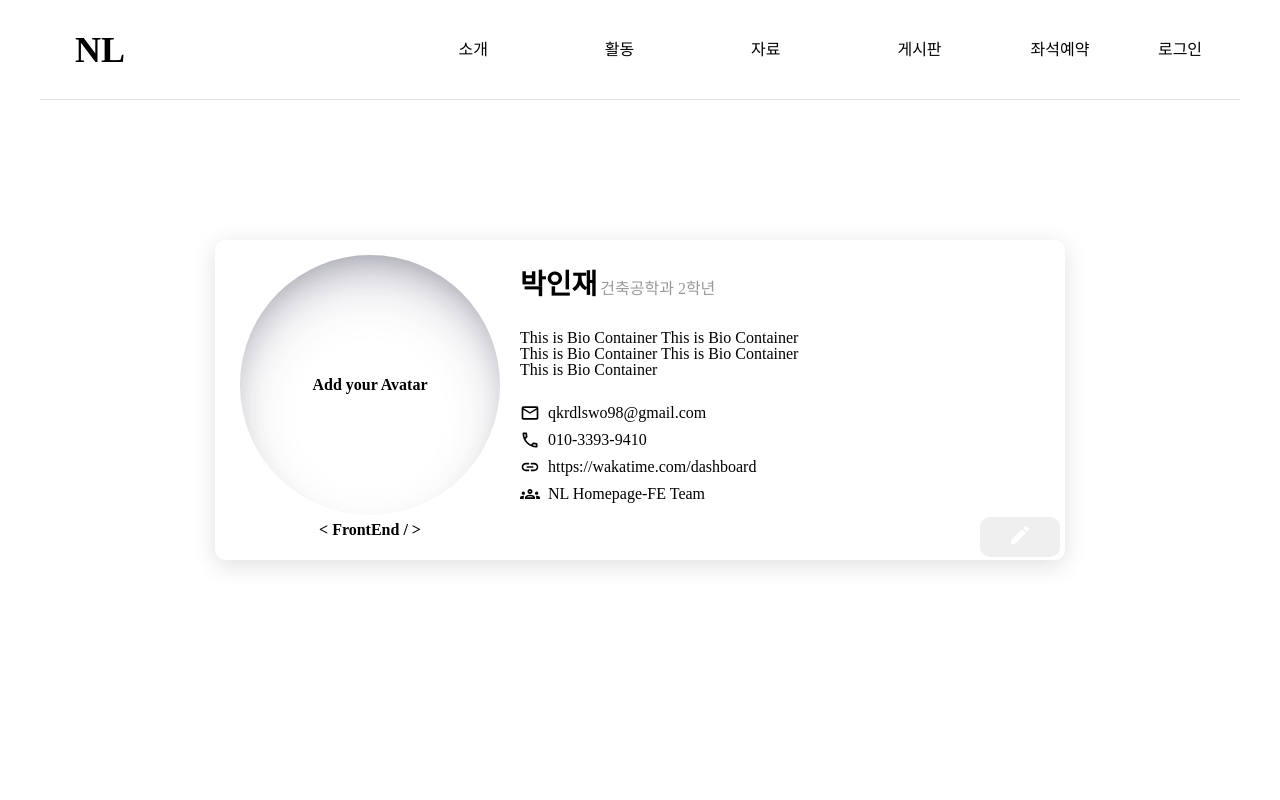
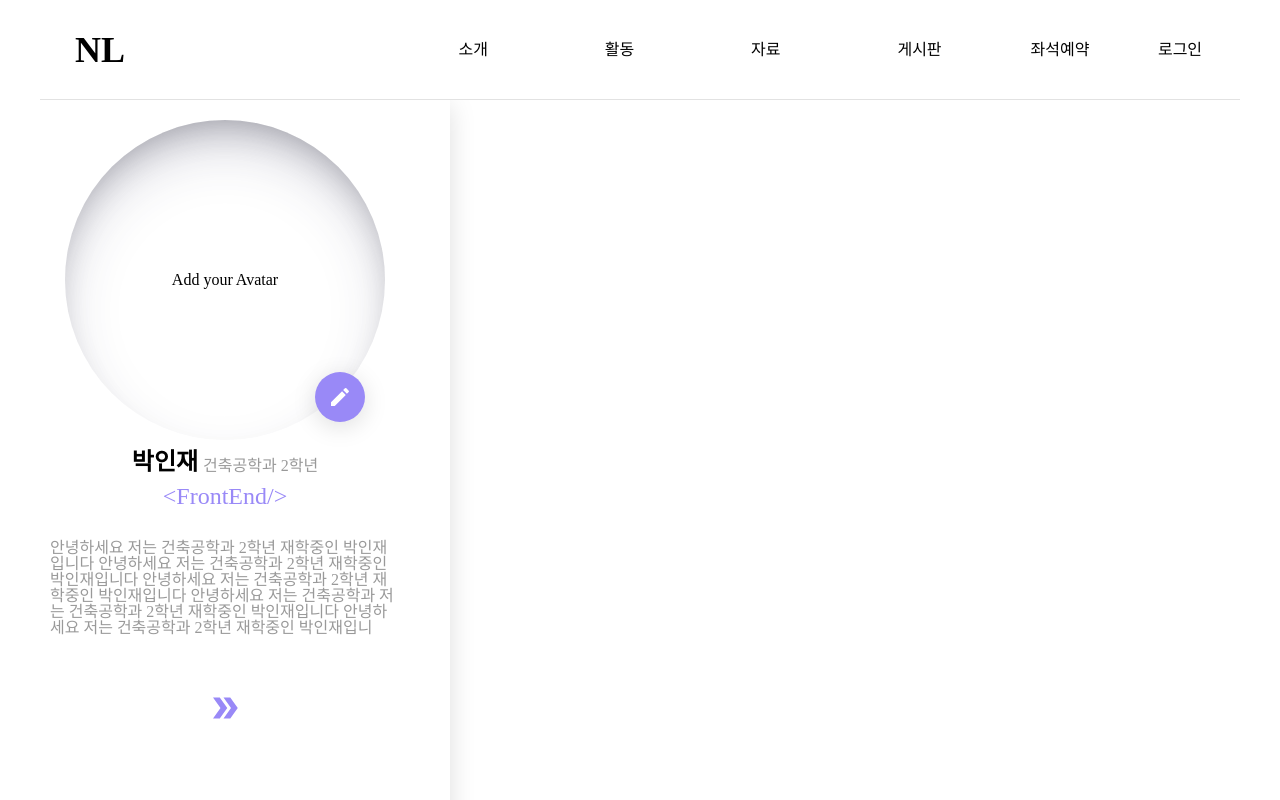
Before and after one commit to TProgramer/Homepage-FE, a Next.js app: page /mypage in a window 1280 px wide. Shown: the top 800 px of the page. Built offline with nearby package versions, Linux system fonts and the light colour scheme.

Commit message:
feat:정보수정form제외 myPage완성

```diff
--- a/src/components/myPage/ActivityLog.tsx
+++ /dev/null
@@ -1,6 +0,0 @@
-const ActivityLog = () => {
-  return (
-    null
-  )
-}
-export default ActivityLog; //활동기록은 나중에 추가 할 계획입니다
--- a/src/components/myPage/Profile.tsx
+++ b/src/components/myPage/Profile.tsx
@@ -1,162 +1,121 @@
-import React, { useState } from 'react';
-import CreateIcon from '@mui/icons-material/Create';
-import CheckIcon from '@mui/icons-material/Check';
-import AddBoxIcon from '@mui/icons-material/AddBox';
-import EmailOutlinedIcon from '@mui/icons-material/EmailOutlined';
-import CallOutlinedIcon from '@mui/icons-material/CallOutlined';
-import InsertLinkOutlinedIcon from '@mui/icons-material/InsertLinkOutlined';
-import GroupsOutlinedIcon from '@mui/icons-material/GroupsOutlined';
+import React, { useState } from "react";
+import CreateIcon from "@mui/icons-material/Create";
+import CheckIcon from "@mui/icons-material/Check";
+import AddBoxIcon from "@mui/icons-material/AddBox";
+import EmailOutlinedIcon from "@mui/icons-material/EmailOutlined";
+import CallOutlinedIcon from "@mui/icons-material/CallOutlined";
+import GitHubIcon from "@mui/icons-material/GitHub";
+import InsertLinkOutlinedIcon from "@mui/icons-material/InsertLinkOutlined";
+import DoubleArrowIcon from "@mui/icons-material/DoubleArrow";
 import {
-  ProfileBox,
-  Profile,
-  ProfileImg,
-  TypeText,
-  Information,
-  ProfileHeader,
-  Name,
-  Info,
-  NameBox,
-  ProfileImg_unset,
+  Another,
+  Arrow,
+  Avatar,
   Bio,
-  Contact,
-  Input,
-  BioInput,
-  ContactBox,
-  Button
-} from '../../styles/myPage/header';
+  Contents,
+  ProfileContainer,
+} from "../../styles/myPage/myPage";
 
 interface IPersonalType {
-  readonly id: number;
   readonly name: string;
   readonly major: string;
-  type: 'FrontEnd' | 'BackEnd' | 'DevOps'
   grade: number;
+  type: "FrontEnd" | "BackEnd" | "DevOps";
   profileImg: string;
+  email: string;
+  number: string;
+  github: string;
+  link: string;
 }
-const personalData: IPersonalType[] = [
-  {
-    id: 0,
-    name: '박인재',
-    major: '건축공학과',
-    type: 'FrontEnd',
-    grade: 2,
-    profileImg: '',//https://encrypted-tbn0.gstatic.com/images?q=tbn:ANd9GcQzdkVemYyTTjjwW8ax1aJ-kHvwR6aK1VTPKRSbvlnIlMs340p0iFzcs_u878365DmbZvI&usqp=CAU
-  },
-]
-const iconStyle: {
-  fontSize: number;
-  marginRight: number;
-} = {
-  fontSize: 20,
-  marginRight: 1
-};
 
 const MyProfile = () => {
-  const [onoff, setOnoff] = useState<boolean>(false);
-  const onClick = () => {
-    setOnoff(!onoff);
+  const [myForm, setMyForm] = useState(false);
+  const [move, setMove] = useState(225);
+  const [personalData, setPersonalData] = useState<IPersonalType>({
+    name: "박인재",
+    major: "건축공학과",
+    grade: 2,
+    type: "FrontEnd",
+    profileImg: "",
+    // "https://encrypted-tbn0.gstatic.com/images?q=tbn:ANd9GcQzdkVemYyTTjjwW8ax1aJ-kHvwR6aK1VTPKRSbvlnIlMs340p0iFzcs_u878365DmbZvI&usqp=CAU",
+    email: "qkrdlswo98@naver.com",
+    number: "010-3393-9410",
+    github: "https://CWCTBOY.github.com",
+    link: "https://wakatime.com",
+  });
+  const onClickLeft = () => {
+    setMove((prev) => prev + 450);
   };
-  const onSubmit = (e: React.FormEvent<HTMLFormElement>) => {
-    e.preventDefault();
-  }
-  const [bio, setBio] = useState<string>('This is Bio Container\nThis is Bio Container\nThis is Bio Container\nThis is Bio Container\nThis is Bio Container');
-  const [mail, setMail] = useState<string>('qkrdlswo98@gmail.com');
-  const [number, setNumber] = useState<string>('010-3393-9410');
-  const [link, setLink] = useState<string>('https://wakatime.com/dashboard');
-  const [team, setTeam] = useState<string>('NL Homepage-FE Team');
-  const changeBio = (e: React.ChangeEvent<HTMLInputElement>) => {
-    setBio(e.target.value);
+  const onClickRight = () => {
+    setMove((prev) => prev - 450);
   };
-  const changeMail = (e: React.ChangeEvent<HTMLInputElement>) => {
-    setMail(e.target.value);
-  };
-  const changeNumber = (e: React.ChangeEvent<HTMLInputElement>) => {
-    setNumber(e.target.value);
-  };
-  const changeLink = (e: React.ChangeEvent<HTMLInputElement>) => {
-    setLink(e.target.value);
-  };
-  const changeTeam = (e: React.ChangeEvent<HTMLInputElement>) => {
-    setTeam(e.target.value);
-  };
+  console.log(myForm);
   return (
-    <>
-      <ProfileBox onoff={onoff}>
-        <Profile>
-          {
-            onoff
-              ? <ProfileImg_unset><AddBoxIcon sx={{ fontSize: 35, color: 'black', opacity: 0.3, cursor: 'pointer' }} /></ProfileImg_unset>
-              : (personalData[0].profileImg !== ''
-                ? <ProfileImg src={personalData[0].profileImg} />
-                : <ProfileImg_unset>Add your Avatar</ProfileImg_unset>)
-          }
-          <TypeText>{`<\ ${personalData[0]?.type} / >`}</TypeText>
-        </Profile>
-        <Information>
-          <ProfileHeader>
-            <NameBox>
-              <Name>{personalData[0].name}</Name>
-              <Info>{`${personalData[0].major} ${personalData[0].grade}학년`}</Info>
-            </NameBox>
-          </ProfileHeader>
-          <ContactBox onSubmit={onSubmit}>
-            <Bio>
-              {
-                onoff
-                  ? (
-                    <BioInput type='textarea' onChange={changeBio} value={bio} />
-                  )
-                  : bio
-              }
-            </Bio>
-            <Contact><EmailOutlinedIcon sx={iconStyle} />
-              {
-                onoff
-                  ? (
-                    <Input type='email' onChange={changeMail} value={mail} />
-                  )
-                  : mail
-              }
-            </Contact>
-            <Contact><CallOutlinedIcon sx={iconStyle} />
-              {
-                onoff
-                  ? (
-                    <Input type='text' onChange={changeNumber} value={number} />
-                  )
-                  : number
-              }
-            </Contact>
-            <Contact><InsertLinkOutlinedIcon sx={iconStyle} />
-              {
-                onoff
-                  ? (
-                    <Input type='url' onChange={changeLink} value={link} />
-                  )
-                  : <a href={link} target='_blank'>{link}</a>
-              }
-            </Contact>
-            <Contact><GroupsOutlinedIcon sx={iconStyle} />
-              {
-                onoff
-                  ? (
-                    <Input type='text' onChange={changeTeam} value={team} />
-                  )
-                  : team
-              }
-            </Contact>
-            <Button
-              onClick={onClick}
-              type={!onoff ? 'button' : 'submit'}
-            >
-              {
-                !onoff ? <CreateIcon /> : <CheckIcon />
-              }
-            </Button>
-          </ContactBox>
-        </Information>
-      </ProfileBox >
-    </>
-  )
-}
+    <ProfileContainer myForm={myForm}>
+      <Avatar>
+        <div
+          className="edit"
+          onClick={() => {
+            setMyForm(true);
+          }}
+        >
+          <CreateIcon />
+        </div>
+        <div className="avatar">
+          {personalData.profileImg === "" ? (
+            "Add your Avatar"
+          ) : (
+            <img
+              src={personalData.profileImg}
+              alt="avatar"
+              className="avatar__img"
+            />
+          )}
+        </div>
+        <div className="info__header">
+          <h2 className="name">{personalData.name}</h2>
+          <h3 className="major--grade">{`${personalData.major} ${personalData.grade}학년`}</h3>
+        </div>
+        <span className="type">{`<${personalData.type}/>`}</span>
+      </Avatar>
+      <Contents move={move}>
+        <Bio>
+          <p className="paragraph">
+            안녕하세요 저는 건축공학과 2학년 재학중인 박인재입니다 안녕하세요
+            저는 건축공학과 2학년 재학중인 박인재입니다 안녕하세요 저는
+            건축공학과 2학년 재학중인 박인재입니다 안녕하세요 저는 건축공학과
+            저는 건축공학과 2학년 재학중인 박인재입니다 안녕하세요 저는
+            건축공학과 2학년 재학중인 박인재입니
+          </p>
+        </Bio>
+        <Another>
+          <div className="infoBox">
+            <EmailOutlinedIcon />
+            <span className="info">{personalData.email}</span>
+          </div>
+          <div className="infoBox">
+            <CallOutlinedIcon />
+            <span className="info">{personalData.number}</span>
+          </div>
+          <div className="infoBox">
+            <GitHubIcon />
+            <span className="info">{personalData.github}</span>
+          </div>
+          <div className="infoBox">
+            <InsertLinkOutlinedIcon />
+            <span className="info">{personalData.link}</span>
+          </div>
+        </Another>
+      </Contents>
+      <Arrow>
+        {move === 225 ? (
+          <DoubleArrowIcon className="arrow arrow__r" onClick={onClickRight} />
+        ) : (
+          <DoubleArrowIcon className="arrow arrow__l" onClick={onClickLeft} />
+        )}
+      </Arrow>
+      <ProfileContainer className="form"></ProfileContainer>
+    </ProfileContainer>
+  );
+};
 export default MyProfile;
--- a/src/pages/mypage.tsx
+++ b/src/pages/mypage.tsx
@@ -1,12 +1,10 @@
 import MyProfile from "../components/myPage/Profile";
-import ActivityLog from '../components/myPage/ActivityLog';
 import { Wrapper } from "../styles/myPage/myPage";
 const MyPage = () => {
   return (
     <Wrapper>
       <MyProfile />
-      <ActivityLog />
     </Wrapper>
-  )
-}
+  );
+};
 export default MyPage;
--- a/src/styles/global/Global.tsx
+++ b/src/styles/global/Global.tsx
@@ -25,7 +25,7 @@ export const HOVER_BUTTON = css`
   }
 `;
 export const TRANSITION = css`
-  transition: all 0.2s linear;
+  transition: all 0.2s ease-in-out;
 `;
 
 const reset = css`
--- a/src/styles/myPage/header.tsx
+++ /dev/null
@@ -1,174 +0,0 @@
-import styled from "@emotion/styled";
-import {
-  DEFAULT_BORDERRADIUS,
-  DEFAULT_BOXSHADOW,
-  FONTWEIGHT_BOLD,
-  FONT_L,
-} from "../global/Global";
-const REACTIVE_HEADER_PIXEL = "850px";
-
-export const ProfileBox = styled("div")<{ onoff: boolean }>`
-  width: 850px;
-  height: ${(props) => (!props.onoff ? "320px" : "350px")};
-  padding: 15px;
-  display: flex;
-  justify-content: space-around;
-  box-shadow: ${DEFAULT_BOXSHADOW};
-  border-radius: ${DEFAULT_BORDERRADIUS};
-  position: relative;
-  @media (max-width: ${REACTIVE_HEADER_PIXEL}) {
-    width: 480px;
-    height: 680px;
-    flex-direction: column;
-    align-items: center;
-    justify-content: space-between;
-  }
-`;
-export const Profile = styled("div")`
-  width: auto;
-  height: auto;
-  display: flex;
-  flex-direction: column;
-  align-items: center;
-  margin: 0 20px 0 10px;
-`;
-export const ProfileImg_unset = styled("div")`
-  width: 260px;
-  height: 260px;
-  display: flex;
-  justify-content: center;
-  align-items: center;
-  margin: 0 0 7px 0;
-  box-shadow: rgba(50, 50, 93, 0.25) 0px 30px 60px -12px inset,
-    rgba(0, 0, 0, 0.3) 0px 18px 36px -18px inset;
-  border-radius: 50%;
-  font-weight: ${FONTWEIGHT_BOLD};
-  font-size: ${FONT_L};
-`;
-export const ProfileImg = styled("img")`
-  width: 260px;
-  height: 260px;
-  margin: 0 0 7px 0;
-  border-radius: 50%;
-`;
-export const TypeText = styled("span")`
-  display: block;
-  width: auto;
-  color: ${(props) => props.theme.buttonColor};
-  font-weight: ${FONTWEIGHT_BOLD};
-`;
-export const Information = styled("div")`
-  width: 550px;
-  height: 100%;
-  margin: 0 10px 0 0;
-  display: flex;
-  flex-direction: column;
-  align-items: flex-start;
-  @media (max-width: ${REACTIVE_HEADER_PIXEL}) {
-    width: 480px;
-    align-items: center;
-  }
-`;
-export const ProfileHeader = styled("div")`
-  width: 550px;
-  height: 60px;
-  display: flex;
-  justify-content: space-between;
-  align-items: center;
-  margin: 0 0 15px 0;
-  @media (max-width: ${REACTIVE_HEADER_PIXEL}) {
-    width: 480px;
-    justify-content: space-around;
-  }
-`;
-export const NameBox = styled("div")`
-  width: auto;
-`;
-export const Name = styled("span")`
-  color: ${(props) => props.theme.buttonColor};
-  font-size: 28px;
-  font-weight: 600;
-`;
-export const Info = styled("span")`
-  opacity: 0.4;
-  font-size: ${FONT_L};
-  margin: 0 0 0 3px;
-`;
-export const DefaultInfo = styled("div")`
-  width: 100%;
-  height: auto;
-  display: flex;
-  justify-content: space-between;
-  align-items: flex-end;
-  @media (max-width: ${REACTIVE_HEADER_PIXEL}) {
-    flex-direction: column;
-    align-items: center;
-    margin: 0 0 0 15px;
-    width: 95%;
-  }
-`;
-export const ContactBox = styled("form")`
-  width: 300px;
-  @media (max-width: ${REACTIVE_HEADER_PIXEL}) {
-    display: flex;
-    flex-direction: column;
-  }
-`;
-export const Bio = styled("p")`
-  width: 100%;
-  min-height: 30px;
-  color: ${(props) => props.theme.textColor.primary};
-  margin: 0 0 15px 0;
-  padding: 0 0 10px 0;
-`;
-export const Contact = styled("div")`
-  color: ${(props) => props.theme.textColor.primary};
-  width: auto;
-  margin: 0 0 7px 0;
-  display: flex;
-  align-items: center;
-`;
-export const BioInput = styled("input")`
-  display: block;
-  word-wrap: break-word;
-  width: 270px;
-  height: 120px;
-  border: 2px solid rgba(0, 0, 0, 0.3);
-  border-radius: 20px;
-  transition: all 0.1s linear;
-  color: rgba(0, 0, 0, 0.7);
-  &:focus {
-    outline: none;
-    border: 2px solid ${(props) => props.theme.buttonColor};
-  }
-`;
-export const Input = styled("input")`
-  width: 240px;
-  height: 25px;
-  border: none;
-  border-bottom: 2px solid rgba(0, 0, 0, 0.3);
-  transition: all 0.1s linear;
-  color: rgba(0, 0, 0, 0.7);
-  &:focus {
-    outline: none;
-    border-bottom: 2px solid ${(props) => props.theme.buttonColor};
-  }
-`;
-export const Button = styled("button")`
-  width: 80px;
-  height: 40px;
-  background-color: ${(props) => props.theme.buttonColor};
-  border: none;
-  border-radius: ${DEFAULT_BORDERRADIUS};
-  color: ${(props) => props.theme.textColor.sub};
-  position: absolute;
-  top: 86.5%;
-  left: 90%;
-  &:hover {
-    background-color: ${(props) => props.theme.buttonColor};
-  }
-  @media (max-width: ${REACTIVE_HEADER_PIXEL}) {
-    top: 93%;
-    left: 82%;
-  }
-`;
--- a/src/styles/myPage/myPage.tsx
+++ b/src/styles/myPage/myPage.tsx
@@ -1,11 +1,171 @@
 import styled from "@emotion/styled";
+import {
+  DEFAULT_BORDERRADIUS,
+  DEFAULT_BOXSHADOW,
+  FONTWEIGHT_BOLD,
+  FONT_L,
+  FONT_XL,
+  FONT_XXL,
+  TRANSITION,
+} from "../global/Global";
 
-export const Wrapper = styled('div')`
+export const Wrapper = styled("div")`
   width: 100vw;
-  min-width: 550px;
   min-height: 100vh;
   height: auto;
   display: flex;
+`;
+
+export const ProfileContainer = styled("div")<{
+  myForm?: boolean;
+}>`
+  width: 450px;
+  height: 100vh;
+  display: flex;
+  flex-direction: column;
+  align-items: center;
+  margin: 100px 0 0 0;
+  position: relative;
+  ${DEFAULT_BOXSHADOW}
+  overflow: hidden;
+  .form {
+    width: 450px;
+    height: 100vh;
+    display: flex;
+    position: absolute;
+    top: -100px;
+    flex-direction: column;
+    align-items: center;
+    margin: 100px 0 0 0;
+    background-color: rgba(0, 0, 0, 0.3);
+    ${TRANSITION}
+    transform: translateX(${(props) => (props.myForm ? 0 : "450px")});
+    box-shadow: none;
+    z-index: 2;
+  }
+`;
+
+export const Avatar = styled("div")`
+  width: 100%;
+  height: 420px;
+  display: flex;
+  flex-direction: column;
+  align-items: center;
+  padding-top: 20px;
+  .avatar {
+    width: 320px;
+    height: 320px;
+    background-color: white;
+    border-radius: 50%;
+    overflow: hidden;
+    position: relative;
+    display: flex;
+    justify-content: center;
+    align-items: center;
+    margin: 0 0 10px 0;
+    box-shadow: rgba(50, 50, 93, 0.25) 0px 30px 60px -12px inset,
+      rgba(0, 0, 0, 0.3) 0px 18px 36px -18px inset;
+    .avatar__img {
+      width: 100%;
+    }
+    .addIcon {
+      font-size: ${FONT_XXL};
+      color: rgba(0, 0, 0, 0.3);
+    }
+  }
+  .edit {
+    width: 50px;
+    height: 50px;
+    position: absolute;
+    top: 34%;
+    left: 70%;
+    z-index: 1;
+    display: flex;
+    justify-content: center;
+    align-items: center;
+    border-radius: 50%;
+    ${DEFAULT_BOXSHADOW}
+    color: ${(props) => props.theme.textColor.sub};
+    background-color: ${(props) => props.theme.buttonColor.primary};
+    ${TRANSITION}
+    &:hover {
+      background-color: ${(props) => props.theme.buttonColor.onHover};
+    }
+  }
+  .info__header {
+    width: auto;
+    display: flex;
+    align-items: flex-end;
+    margin-bottom: 10px;
+    .name {
+      font-size: ${FONT_XL};
+      color: ${(props) => props.theme.textColor.primary};
+      font-weight: ${FONTWEIGHT_BOLD};
+      margin-right: 5px;
+    }
+    .major--grade {
+      font-size: ${FONT_L};
+      color: rgba(0, 0, 0, 0.4);
+    }
+  }
+  .type {
+    font-size: ${FONT_XL};
+    color: ${(props) => props.theme.buttonColor.primary};
+  }
+`;
+export const Contents = styled("div")<{ move: number }>`
+  width: 900px;
+  min-height: 160px;
+  display: flex;
+  ${TRANSITION}
+  transform: translateX(${(props) => `${props.move}px`});
+`;
+export const Bio = styled("div")`
+  width: 450px;
+  height: auto;
+  display: flex;
   justify-content: center;
-  align-items: center;
-`//아직 레이아웃이 적용되지 않아 임시로 만듬
+  margin: 20px 0;
+  .paragraph {
+    white-space: normal;
+    word-break: break-all;
+    width: 350px;
+    height: auto;
+    font-size: ${FONT_L};
+    color: rgba(0, 0, 0, 0.4);
+  }
+`;
+export const Another = styled("div")`
+  width: 450px;
+  height: 100%;
+  display: flex;
+  flex-direction: column;
+  background-color: white;
+  .infoBox {
+    width: fit-content;
+    height: 30px;
+    display: flex;
+    justify-content: flex-start;
+    align-items: center;
+    margin: 0 0 10px 90px;
+    color: rgba(0, 0, 0, 0.4);
+    .info {
+      margin: 0 0 0 10px;
+    }
+  }
+`;
+export const Arrow = styled("div")`
+  width: auto;
+  margin: 10px;
+  .arrow {
+    font-size: ${FONT_XXL};
+    color: ${(props) => props.theme.buttonColor.primary};
+    ${TRANSITION}
+    &:hover {
+      color: ${(props) => props.theme.buttonColor.onHover};
+    }
+  }
+  .arrow__l {
+    transform: rotate(180deg);
+  }
+`;
```
